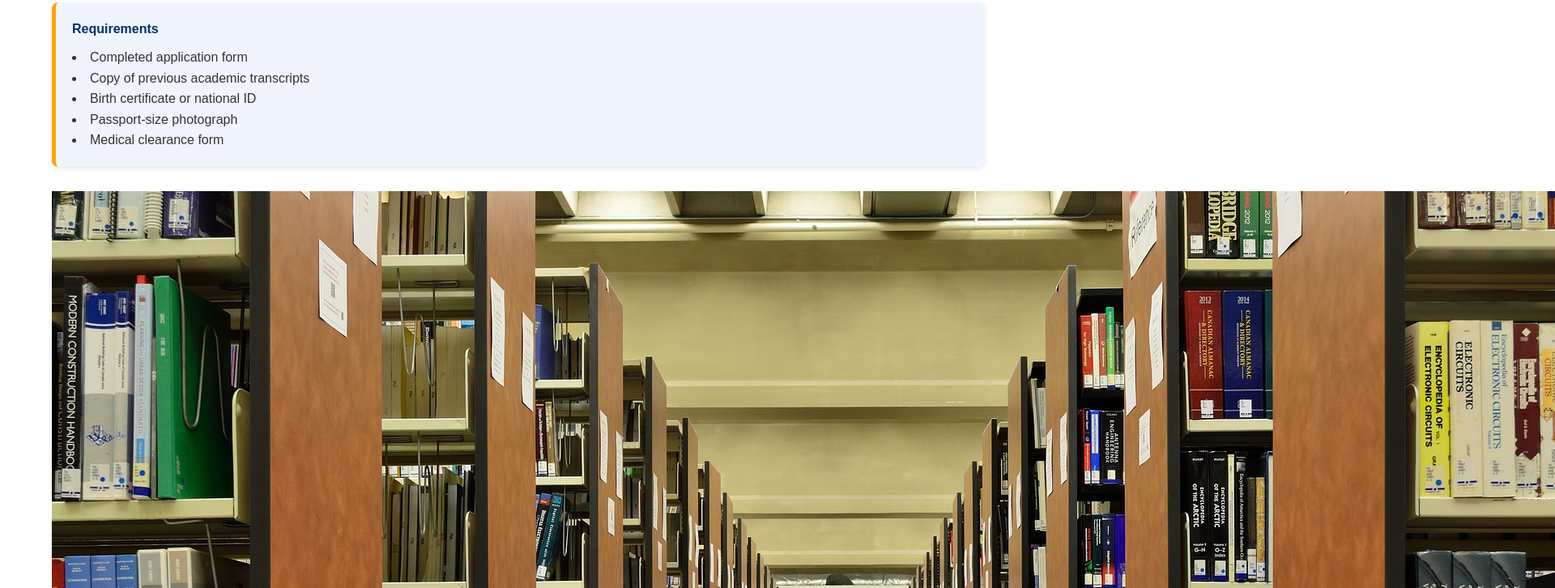
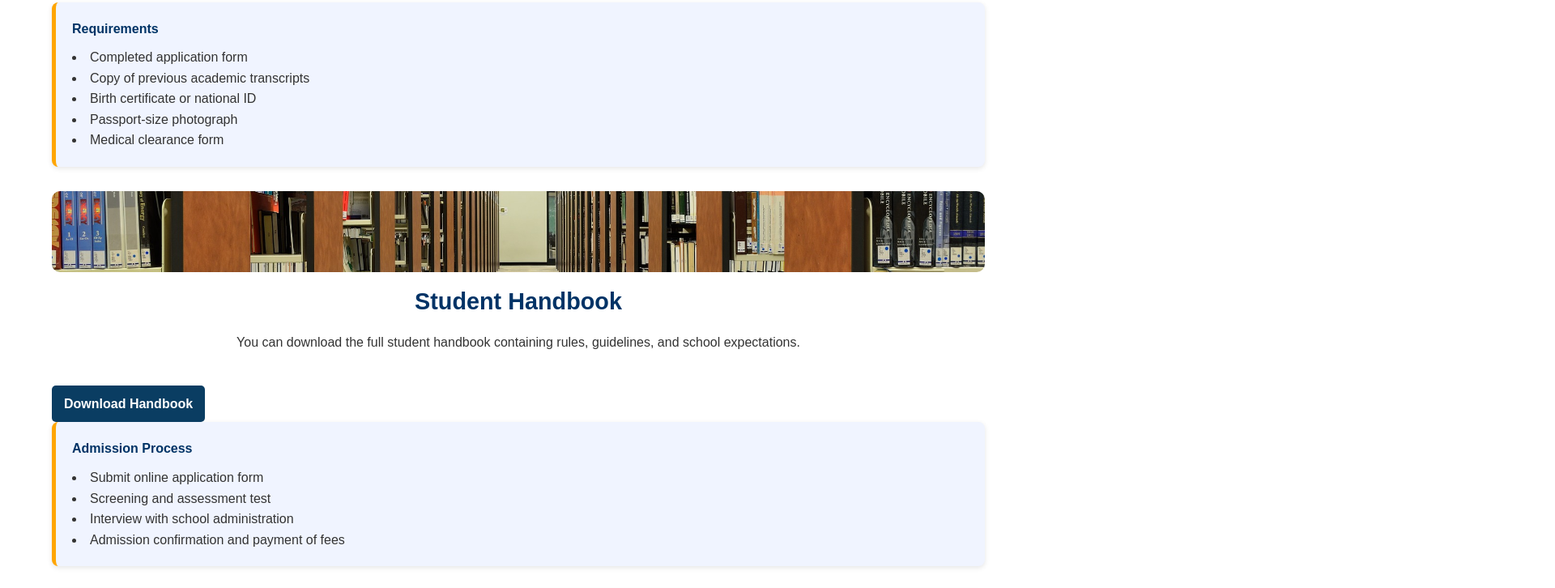
Before and after one commit to icuccoursework/Atiqah-Islamic-High-School-, a plain HTML site: page Admission.html in a window 1280 px wide. Shown: the part 549-1275 px from the top of the page at 81% size, 1920 px wide, since content can reach past the window. Drawn offline with Linux system fonts and the light colour scheme; files whose address does not match are found by name.

Commit message:
Update Admission.html

```diff
--- a/Admission.html
+++ b/Admission.html
@@ -101,10 +101,12 @@
         max-width: 700px;
         margin: 0 auto;
     }
-    .photo-grid img {
-    width: 100%;
-    border-radius: 10px;
-    }
+      .section-icon {
+      width: 100%;
+      height: 100px;
+      border-radius: 10px;
+      object-fit: cover;
+      }
   .download-btn {
       display: inline-block;
       background: #0a3d62;
```
